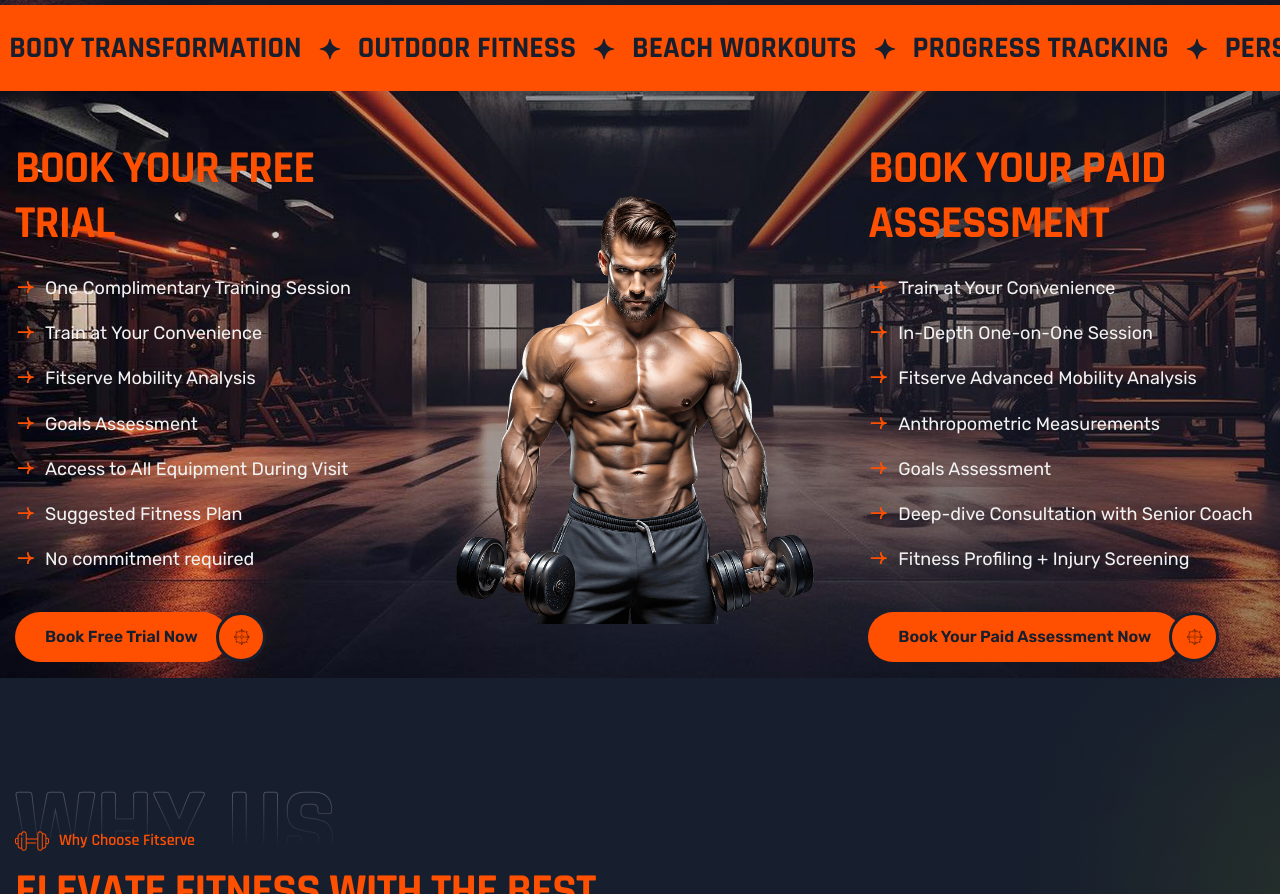
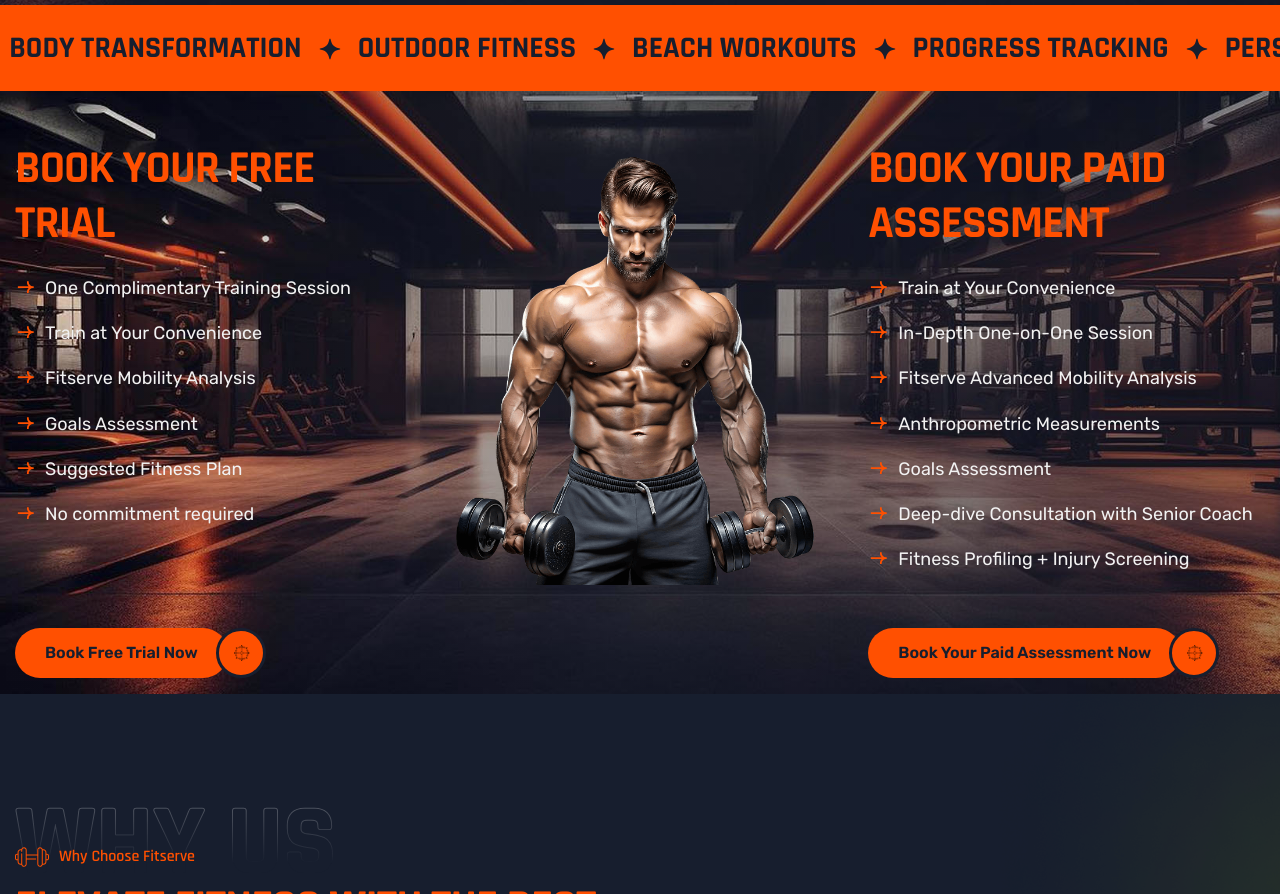
Before and after one commit to demo571/fitzym, a plain HTML site: page index.html in a window 1280 px wide. Shown: the part 838-1732 px from the top of the page. Drawn offline with Linux system fonts and the light colour scheme.

Commit message:
Update index.html

```diff
--- a/index.html
+++ b/index.html
@@ -596,63 +596,63 @@
     <!-- Cta Box Start -->
     <div class="cta-box parallaxie">
       <div class="container">
-        <div class="row align-items-center">
+        <div class="row align-items-stretch">
+          <!-- Free Trial Column -->
           <div class="col-lg-4 col-md-6 order-lg-2 order-md-2 order-1 mb-3">
-            <!-- CTA Box Content Start -->
-            <div class="cta-box-content">
-              <!-- Section Title Start -->
+            <div
+              class="cta-box-content d-flex flex-column justify-content-between h-100"
+            >
+              <div>
+                <!-- Section Title -->
                 <div class="section-title">
                   <h2 class="text-anime-style-2" data-cursor="-opaque">
                     Book Your Free Trial
                   </h2>
                 </div>
-              <!-- Section Title End -->
-
-              <!-- Cta Box Body Start -->
+
+                <!-- CTA Content -->
                 <div class="cta-box-body wow fadeInUp">
                   <ul>
                     <li>One Complimentary Training Session</li>
                     <li>Train at Your Convenience</li>
                     <li>Fitserve Mobility Analysis</li>
                     <li>Goals Assessment</li>
-                  <li>Access to All Equipment During Visit</li>
                     <li>Suggested Fitness Plan</li>
                     <li>No commitment required</li>
-                  <li></li>
                   </ul>
                 </div>
-              <!-- Cta Box Body End -->
-
-              <!-- Cta Button Start -->
-              <div class="cta-btn wow fadeInUp" data-wow-delay="0.2s">
+              </div>
+
+              <!-- Button -->
+              <div class="cta-btn wow fadeInUp mt-3" data-wow-delay="0.2s">
                 <a href="contact.html" class="btn-default">
                   Book Free Trial Now
                 </a>
               </div>
-              <!-- Cta Button End -->
-            </div>
-            <!-- CTA Box Content End -->
-          </div>
+            </div>
+          </div>
+
+          <!-- Image Column -->
           <div class="col-lg-4 col-md-6 order-lg-2 order-md-2 order-2">
-            <!-- CTA Box Image Start -->
             <div class="cta-box-image">
               <img src="images/hero-img.png" alt="" />
             </div>
-            <!-- CTA Box Image End -->
-          </div>
-
+          </div>
+
+          <!-- Paid Assessment Column -->
           <div class="col-lg-4 col-md-6 order-lg-2 order-md-2 order-1 mb-3">
-            <!-- CTA Box Content Start -->
-            <div class="cta-box-content">
-              <!-- Section Title Start -->
+            <div
+              class="cta-box-content d-flex flex-column justify-content-between h-100"
+            >
+              <div>
+                <!-- Section Title -->
                 <div class="section-title">
                   <h2 class="text-anime-style-2" data-cursor="-opaque">
                     Book Your Paid Assessment
                   </h2>
                 </div>
-              <!-- Section Title End -->
-
-              <!-- Cta Box Body Start -->
+
+                <!-- CTA Content -->
                 <div class="cta-box-body wow fadeInUp">
                   <ul>
                     <li>Train at Your Convenience</li>
@@ -664,21 +664,20 @@
                     <li>Fitness Profiling + Injury Screening</li>
                   </ul>
                 </div>
-              <!-- Cta Box Body End -->
-
-              <!-- Cta Button Start -->
-              <div class="cta-btn wow fadeInUp" data-wow-delay="0.2s">
+              </div>
+
+              <!-- Button -->
+              <div class="cta-btn wow fadeInUp mt-3" data-wow-delay="0.2s">
                 <a href="contact.html" class="btn-default">
                   Book Your Paid Assessment Now
                 </a>
               </div>
-              <!-- Cta Button End -->
-            </div>
-            <!-- CTA Box Content End -->
-          </div>
-        </div>
-      </div>
-    </div>
+            </div>
+          </div>
+        </div>
+      </div>
+    </div>
+
     <!-- Cta Box End -->
 
     <!-- Why Choose Us Section Start -->
```
Lines whose indentation alone changed are shown as unchanged.
